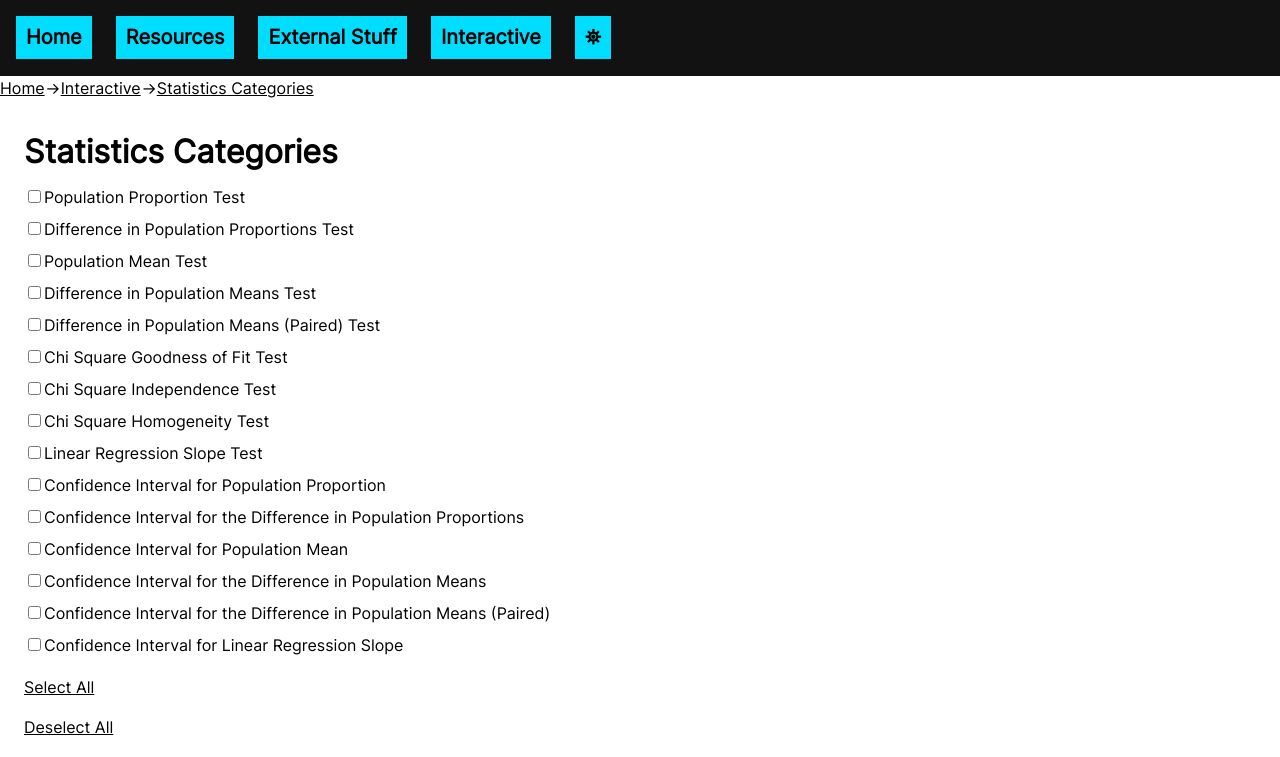
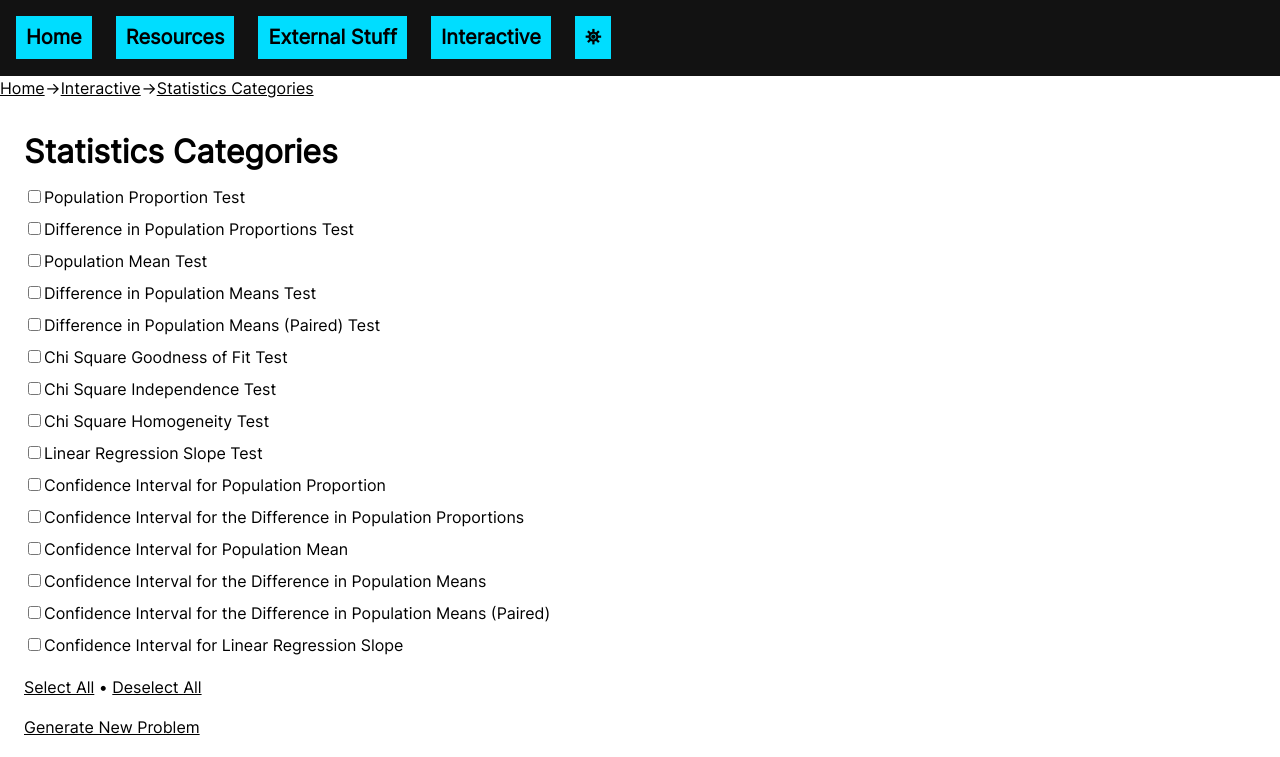
Before and after one commit to PixelatedLagg/MathInfo, a React (Create React App) app: page /interactive/statistics-categories in a window 1280 px wide. Shown: the top 757 px of the page. Built offline with nearby package versions, Linux system fonts and the light colour scheme.

Commit message:
styling; more bugfixing needed

```diff
--- a/src/index.css
+++ b/src/index.css
@@ -342,20 +342,24 @@ li a
     -webkit-filter: blur(5px);
     display: block;
     max-width: fit-content;
-    letter-spacing: 20px;
 }
 
 #solution:hover, #solution:focus
 {
     filter: none;
     -webkit-filter: none;
-    letter-spacing: normal;
 }
 
 .prompt
 {
     border: 1px solid var(--font-color);
     border-radius: 5px;
+    width: fit-content;
+    margin-top: 12px;
+}
+.prompt p
+{
+    margin: 8px;
 }
 
 /* Tables */
--- a/src/interactive/Statistics-Categories.js
+++ b/src/interactive/Statistics-Categories.js
@@ -99,8 +99,11 @@ export default function StatisticsCategories(props) {
                         <div className="input-label"><input type="checkbox" id="13" onChange={() => handleChange(13)}/><label htmlFor="13">Confidence Interval for the Difference in Population Means (Paired)</label></div>
                         <div className="input-label"><input type="checkbox" id="14" onChange={() => handleChange(14)}/><label htmlFor="14">Confidence Interval for Linear Regression Slope</label></div>
                     </div>
-                    <button type="button" className='interactive-button' tabIndex="0" onClick={selectAllCheckboxes}>Select All</button><br/>
-                    <button type="button" className='interactive-button' tabIndex="0" onClick={deselectAllCheckboxes}>Deselect All</button><br/>
+                    <p style={{marginTop: "12px", marginBottom: "0"}}>
+                        <button type="button" className='interactive-button' tabIndex="0" onClick={selectAllCheckboxes}>Select All</button>
+                        &nbsp;•&nbsp;
+                        <button type="button" className='interactive-button' tabIndex="0" onClick={deselectAllCheckboxes}>Deselect All</button>
+                    </p>
                     <button type="button" className='interactive-button' tabIndex="0" onClick={() => generatePrompt(setPrompt, _promptTypes)}>Generate New Problem</button>
                     <div className="prompt">
                         <p>Prompt: {_prompt.text}</p>
```
